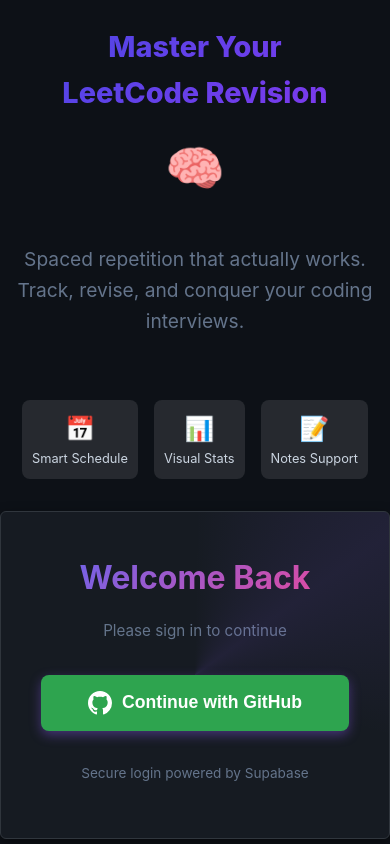
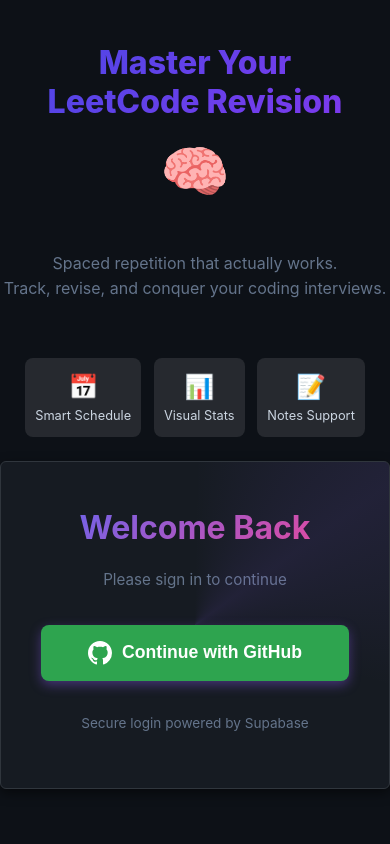
Before and after one commit to yashas-s-03/LC, a React app in the folder frontend/: page /login in a window 390 px wide. Built offline with nearby package versions, Linux system fonts and the light colour scheme; the HTML template or start-up script is replaced by a standard one.

Commit message:
Fix: Force Pill Shape & Mobile Login Padding

```diff
--- a/frontend/src/index.css
+++ b/frontend/src/index.css
@@ -848,41 +848,59 @@
 @media (max-width: 768px) {
   .login-page {
     align-items: flex-start;
-    /* Prevent top cropping if content overflows */
-    padding: 1rem;
+    padding: 2rem 1.5rem;
+    /* More top padding / side padding */
+    padding-top: 4rem;
+    /* Specific top clearance */
     height: auto;
     min-height: 100vh;
+    box-sizing: border-box;
   }
 
   .login-hero {
-    gap: 2rem;
-    margin-top: 2rem;
-    /* Give some top spacing */
+    gap: 1.5rem;
+    /* Reduce gap */
+    margin-top: 0;
     margin-bottom: 2rem;
+    width: 100%;
+  }
+
+  .hero-content {
+    width: 100%;
   }
 
   .hero-content h1 {
-    font-size: 1.8rem;
-    /* Smaller title */
+    font-size: 2rem;
+    /* Reduced from 2.5 but readable */
+    line-height: 1.2;
+    margin-bottom: 0.5rem;
   }
 
   .hero-icon {
-    font-size: 3rem !important;
-    /* Smaller icon override */
+    font-size: 3.5rem !important;
+    margin-bottom: 0.5rem;
+  }
+
+  .hero-subtitle {
+    font-size: 1rem;
+    margin-bottom: 1.5rem;
   }
 
   .auth-box {
-    padding: 1.5rem;
-    /* Compact padding */
+    padding: 2rem 1.5rem;
+    width: 100%;
   }
 
   .feature-grid {
-    gap: 1rem;
+    gap: 0.8rem;
+    width: 100%;
   }
 
   .feature-item {
-    min-width: 80px;
-    padding: 0.8rem;
+    min-width: 0;
+    /* Allow shrinking */
+    flex: 1;
+    padding: 0.8rem 0.5rem;
   }
 }
 
```
Also changed, not shown: frontend/src/App.css (+11 -6 lines).
